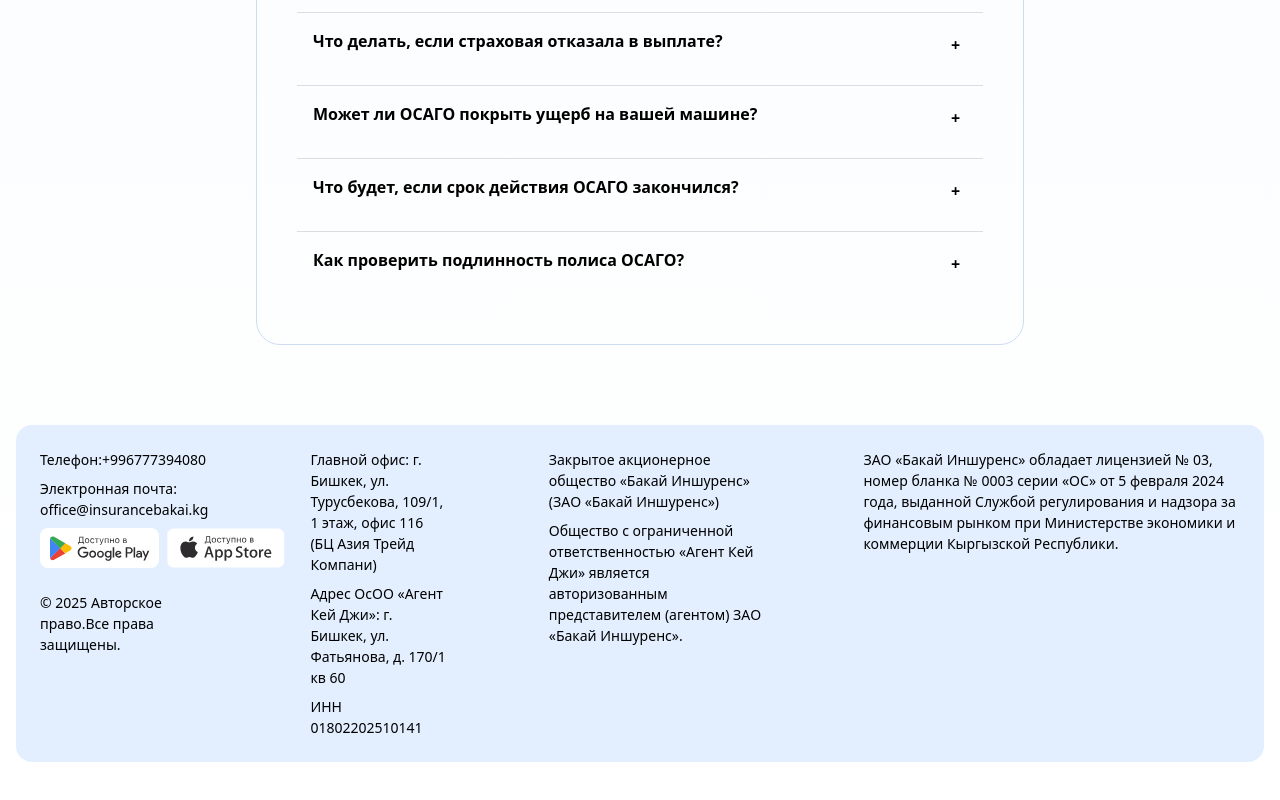
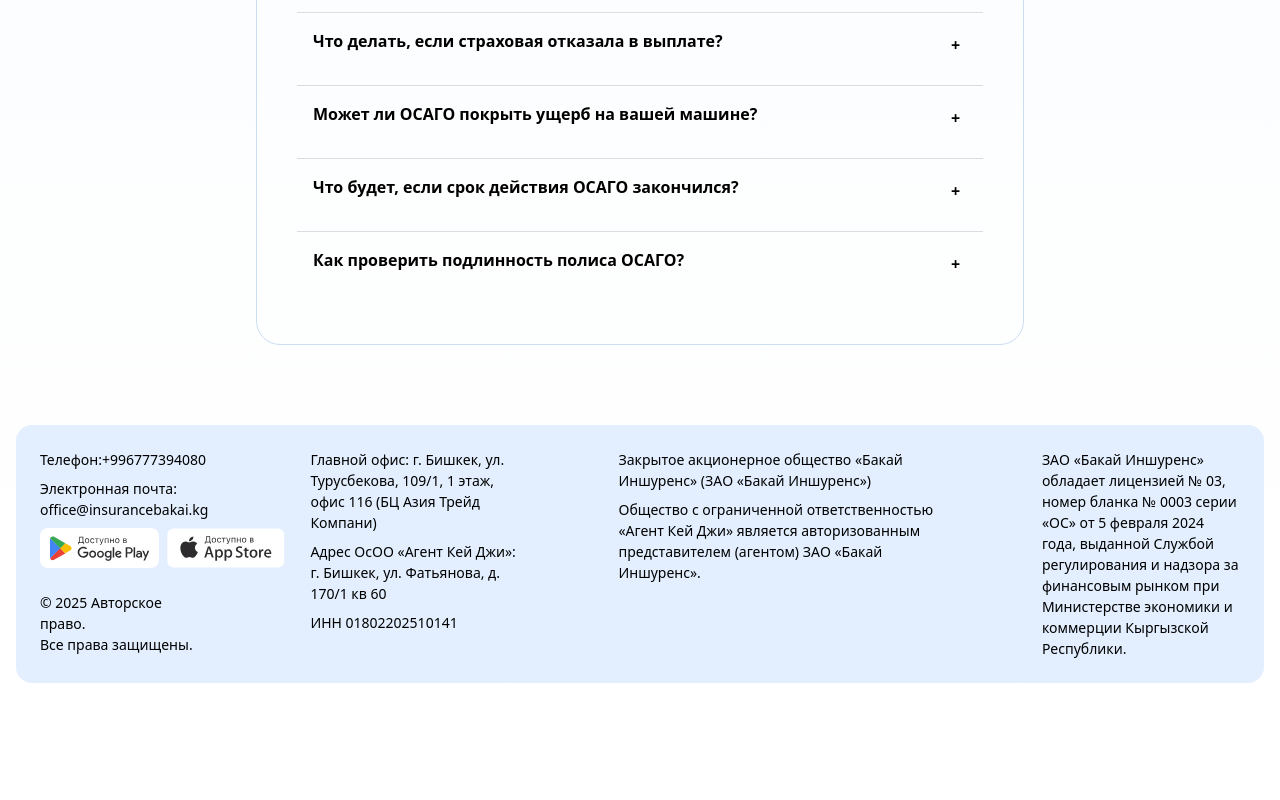
Before and after one commit to Seitek2002/osago, a React (Vite) app: page / in a window 1280 px wide. Shown: the part 3703-4503 px from the top of the page. After the commit the page ends 4426 px from the top, so only its background shows below. Built offline with nearby package versions, Linux system fonts and the light colour scheme.

Commit message:
Fix footer text formatting and adjust layout for licensing information

```diff
--- a/src/components/MainFooter.tsx
+++ b/src/components/MainFooter.tsx
@@ -15,7 +15,7 @@
               <img src={googlePlay} alt="Google Play" className="h-[40px] bg-[#fff] rounded-[8px]" />
               <img src={appStore} alt="App Store" className="h-[40px]" />
             </div>
-            <p className="text-[14px] text-[#000] pt-4">© 2025 Авторское право.Все права защищены.</p>
+            <p className="text-[14px] text-[#000] pt-4">© 2025 Авторское право. <br /> Все права защищены.</p>
           </div>
 
           <div className="space-y-2">
@@ -37,7 +37,7 @@
             </p>
           </div>
 
-          <div className="space-y-2">
+          <div className="space-y-2 w-1/2">
             <p>
               ЗАО «Бакай Иншуренс» обладает лицензией № 03, номер бланка № 0003 серии «ОС» от 5 февраля 2024 года, выданной Службой регулирования и надзора  за финансовым рынком при Министерстве экономики и коммерции Кыргызской Республики.
             </p>
```
